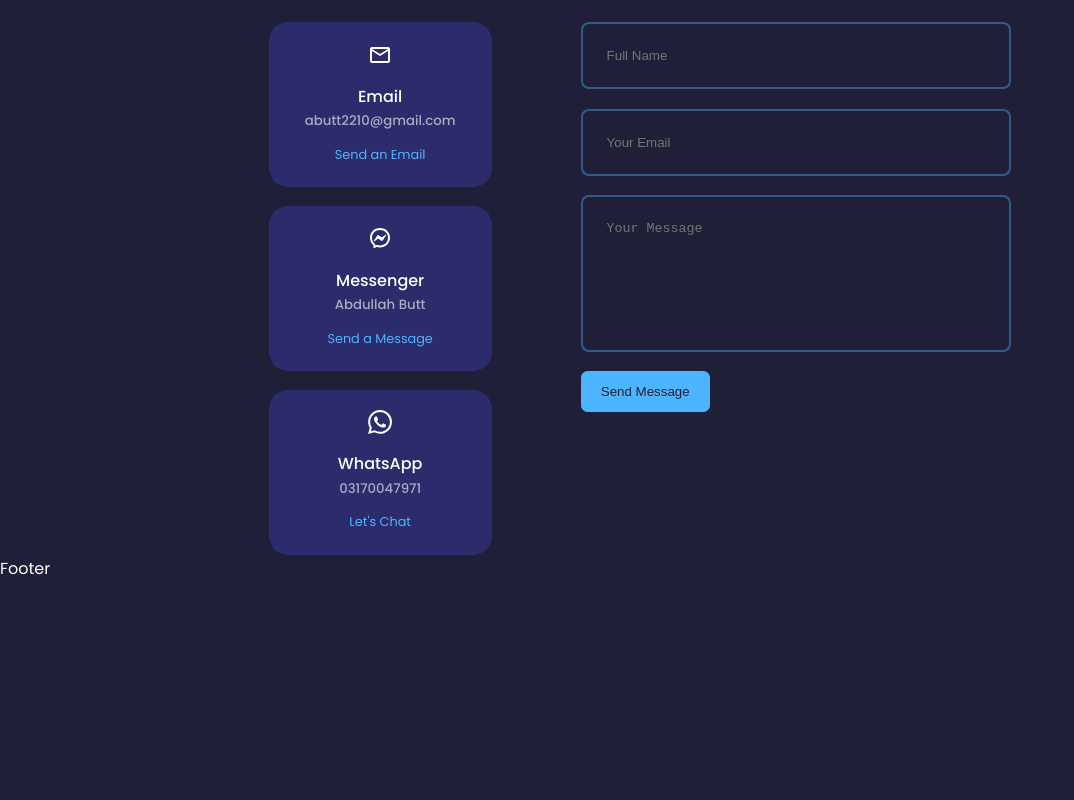
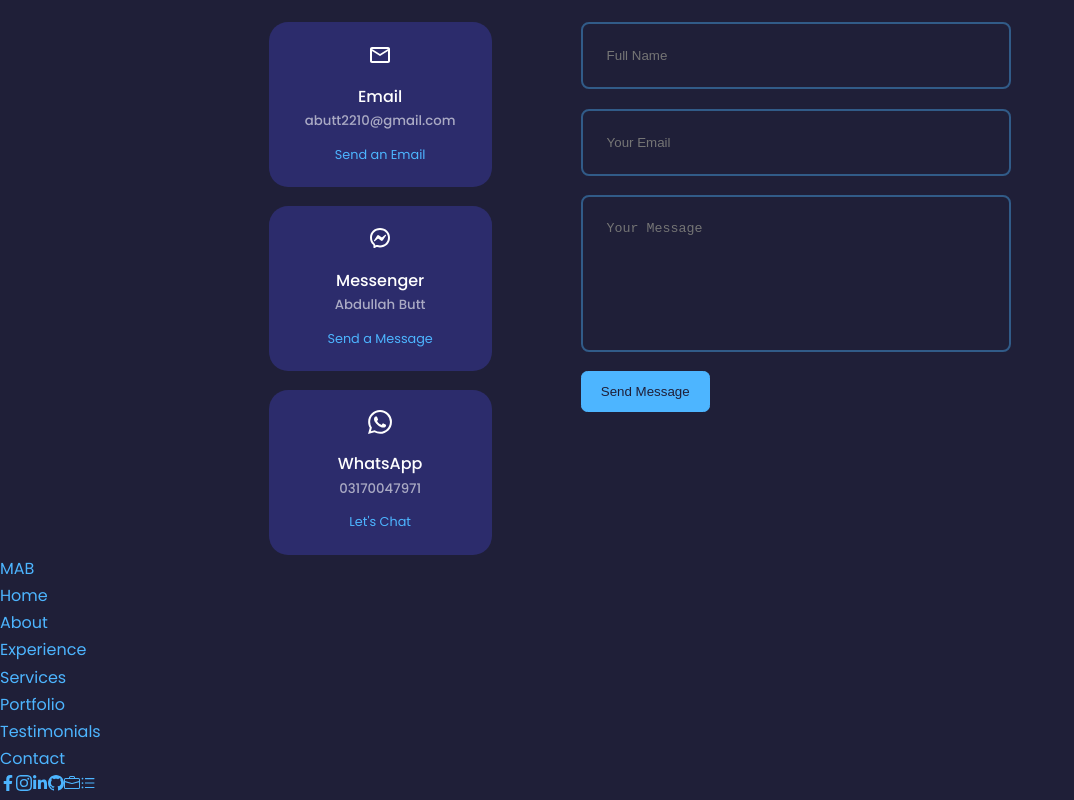
Before and after one commit to AbdullahButt2611/PortfolioApp, a React (Create React App) app in the folder react-portfolio-web-1/: page / in a window 1280 px wide. Shown: the part 4100-4900 px from the top of the page, without its empty margins (0-1074 px from the left). Before the commit the page ends 4682 px from the top, so only its background shows below. Built offline with nearby package versions, Linux system fonts and the light colour scheme.

Commit message:
Footer
Working on footer component.

```diff
--- /dev/null
+++ b/package.json
@@ -0,0 +1,5 @@
+{
+  "dependencies": {
+    "emailjs-com": "^3.2.0"
+  }
+}
--- a/react-portfolio-web-1/src/components/contact/Contact.jsx
+++ b/react-portfolio-web-1/src/components/contact/Contact.jsx
@@ -3,8 +3,25 @@ import './contact.css'
 import {MdOutlineEmail} from 'react-icons/md'
 import {RiMessengerLine} from 'react-icons/ri'
 import {SiWhatsapp} from 'react-icons/si'
+import { useRef } from 'react';
+import emailjs from 'emailjs-com';
 
 const Contact = () => {
+  const form = useRef();
+
+  const sendEmail = (e) => {
+    e.preventDefault();
+
+    emailjs.sendForm('service_s389xn8', 'template_0jl89cc', form.current, 'S6N429QqlkXFXFyVK')
+      .then((result) => {
+          console.log(result.text);
+      }, (error) => {
+          console.log(error.text);
+      });
+
+    e.target.reset()
+  };
+
   return (
     <section id='contact'>
       <h5>Get in Touch</h5>
@@ -37,7 +54,7 @@ const Contact = () => {
         </div>
         {/* End of Options */}
 
-        <form action="">
+        <form ref={form} onSubmit={sendEmail}>
           <input type="text" name='name' placeholder='Full Name' required />
           <input type="email" name='email' placeholder='Your Email' required />
           <textarea name="message" rows="7" placeholder='Your Message' required></textarea>
--- a/react-portfolio-web-1/src/components/footer/Footer.jsx
+++ b/react-portfolio-web-1/src/components/footer/Footer.jsx
@@ -1,8 +1,36 @@
 import React from 'react'
 import './footer.css'
+import {FaFacebookF} from 'react-icons/fa'
+import {BsInstagram} from 'react-icons/bs'
+import {FaLinkedinIn} from 'react-icons/fa'
+import {BsGithub} from 'react-icons/bs'
+import {BsBriefcase} from 'react-icons/bs'
+import {AiOutlineUnorderedList} from 'react-icons/ai'
+
 const Footer = () => {
   return (
-    <div>Footer</div>
+    <footer>
+      <a href="#" footer__logo>MAB</a>
+
+      <ul className="permalinks">
+        <li><a href="#">Home</a></li>
+        <li><a href="#about">About</a></li>
+        <li><a href="#experience">Experience</a></li>
+        <li><a href="#services">Services</a></li>
+        <li><a href="#portfolio">Portfolio</a></li>
+        <li><a href="#testimonials">Testimonials</a></li>
+        <li><a href="#contact">Contact</a></li>
+      </ul>
+
+      <div className="footer__socials">
+        <a href="https://www.facebook.com/people/Muhammad-Abdullah-Butt/100076291614529/"><FaFacebookF /></a>
+        <a href="https://www.instagram.com/abdullah.butt.22/"><BsInstagram /></a>
+        <a href="https://www.linkedin.com/in/abdullah-butt2611/"><FaLinkedinIn /></a>
+        <a href="https://github.com/AbdullahButt2611"><BsGithub /></a>
+        <a href="https://rebrand.ly/MuhammadAbdullahButt_MABCORP"><BsBriefcase /></a>
+        <a href="https://rebrand.ly/ProjectDisplayer_MABCORP"><AiOutlineUnorderedList /></a>
+      </div>
+    </footer>
   )
 }
 
```
Also changed, not shown: 1 other file (tests, documents, lock files or other folders).
